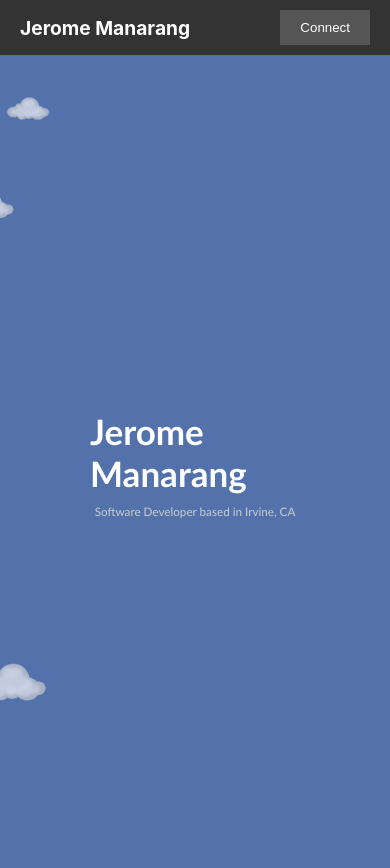
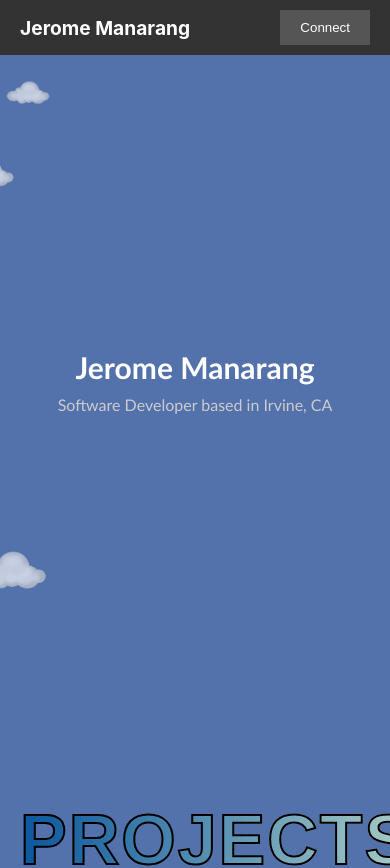
Before and after one commit to jerome-manarang/portfolio, a React (Create React App) app: page / in a window 390 px wide. Shown: the top 868 px of the page. Built offline with nearby package versions, Linux system fonts and the light colour scheme.

Commit message:
updated main page css code for centering

```diff
--- a/package.json
+++ b/package.json
@@ -47,5 +47,5 @@
   "devDependencies": {
     "gh-pages": "^6.2.0"
   },
-  "homepage": "https://jerome-manarang.github.io/portfolio"
+  "homepage": "https://jerome-manarang.github.io/portfolio/"
 }
--- a/src/App.css
+++ b/src/App.css
@@ -1,11 +1,11 @@
 .App {
   text-align: center;
   background-color: rgb(83, 113, 171);
-
 }
 
 body {
   background-color: rgb(83, 113, 171);
+  margin: 0;
 }
 
 h1 {
@@ -21,7 +21,8 @@ h1 {
   align-items: center;
   position: relative; /* Enables absolute positioning for clouds */
   overflow: hidden; /* Keeps clouds contained within the viewport */
-  padding: 90px;
+  padding: 20px; /* Adjust padding for better centering */
+  text-align: center; /* Ensure proper centering for smaller screens */
 }
 
 .clouds {
@@ -48,97 +49,79 @@ h1 {
   opacity: 1; /* Make the cloud more visible on hover */
 }
 
-/* Original clouds moving from left to right */
 .cloud1 {
-  top: 10%; /* Cloud starts near the top */
-  left: -20%; /* Start off-screen */
+  top: 10%;
+  left: -20%;
   width: 15vw;
   animation-duration: 35s;
 }
 
-.cloud2 {
-  top: 50%; /* Middle of the screen */
-  left: -30%; /* Start off-screen */
-  width: 20vw;
-  animation-duration: 40s;
-}
-
 .cloud3 {
-  top: 70%; /* Lower part of the screen */
-  left: -25%; /* Start off-screen */
+  top: 70%;
+  left: -25%;
   width: 25vw;
   animation-duration: 45s;
 }
 
 .cloud4 {
-  top: 20%; /* Near the top */
-  left: -30%; /* Start off-screen */
+  top: 20%;
+  left: -30%;
   width: 18vw;
   animation-duration: 38s;
 }
 
-/* New clouds moving from right to left */
 .cloud5 {
-  top: 15%; /* Cloud starts near the top */
-  left: 120%; /* Start off-screen on the right */
+  top: 15%;
+  left: 120%;
   width: 14vw;
   animation: floatReverse 36s linear infinite;
 }
 
-.cloud6 {
-  top: 35%; /* Middle of the screen */
-  left: 130%; /* Start off-screen on the right */
-  width: 19vw;
-  animation: floatReverse 42s linear infinite;
-}
-
 .cloud7 {
-  top: 65%; /* Lower part of the screen */
-  left: 125%; /* Start off-screen on the right */
+  top: 65%;
+  left: 125%;
   width: 22vw;
   animation: floatReverse 50s linear infinite;
 }
 
 .cloud8 {
-  top: 25%; /* Near the top */
-  left: 130%; /* Start off-screen on the right */
+  top: 25%;
+  left: 130%;
   width: 17vw;
   animation: floatReverse 37s linear infinite;
 }
 
-/* Animation for left-to-right clouds */
 @keyframes float {
   0% {
-    transform: translateX(0); /* Start at initial position */
-    opacity: 0; /* Initially hidden */
+    transform: translateX(0);
+    opacity: 0;
   }
   10% {
-    opacity: 0.7; /* Fade in */
+    opacity: 0.7;
   }
   90% {
-    opacity: 0.7; /* Stay visible */
+    opacity: 0.7;
   }
   100% {
-    transform: translateX(120vw); /* Move fully across the screen */
-    opacity: 0; /* Fade out at the end */
+    transform: translateX(120vw);
+    opacity: 0;
   }
 }
 
-/* Animation for right-to-left clouds */
 @keyframes floatReverse {
   0% {
-    transform: translateX(0); /* Start at initial position */
-    opacity: 0; /* Initially hidden */
+    transform: translateX(0);
+    opacity: 0;
   }
   10% {
-    opacity: 0.7; /* Fade in */
+    opacity: 0.7;
   }
   90% {
-    opacity: 0.7; /* Stay visible */
+    opacity: 0.7;
   }
   100% {
-    transform: translateX(-120vw); /* Move fully across the screen */
-    opacity: 0; /* Fade out at the end */
+    transform: translateX(-120vw);
+    opacity: 0;
   }
 }
 
@@ -147,30 +130,46 @@ h1 {
   font-size: 6vw;
   margin: 0;
   color: white;
-  z-index: 2; /* Ensure text stays above clouds */
+  z-index: 2;
 }
 
 .subtitle {
   font-family: "Trebuchet MS", Tahoma, sans-serif;
-  font-size: 3vw;
+  font-size: 2.5vw;
   margin-top: 10px;
   color: #ccc;
-  z-index: 2; /* Ensure text stays above clouds */
+  z-index: 2;
 }
 
 @media (max-width: 768px) {
   .title h1 {
-    font-size: 50px; /* Adjust font size for tablets */
+    font-size: 40px;
+  }
+
+  .subtitle {
+    font-size: 20px;
+  }
+
+  .title {
+    padding: 15px;
   }
 }
 
 @media (max-width: 480px) {
   .title h1 {
-    font-size: 35px; /* Adjust font size for mobile devices */
+    font-size: 30px;
+  }
+
+  .subtitle {
+    font-size: 16px;
+  }
+
+  .title {
+    padding: 10px;
   }
 }
 
-/* Sticky header styles remain unchanged */
+/* Sticky header styles */
 .sticky-header {
   position: fixed;
   top: 0;
```
